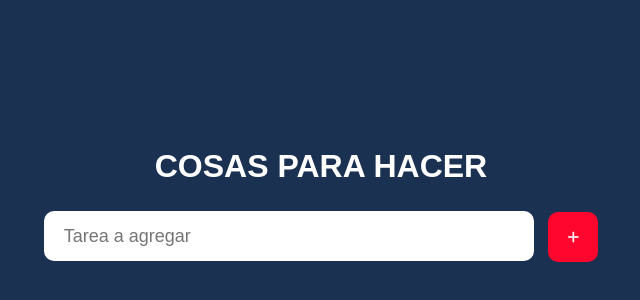
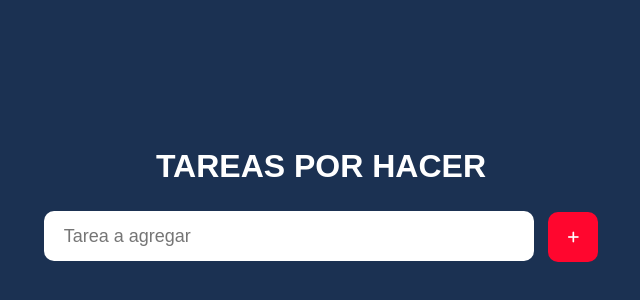
Before and after one commit to Estebang2001/to-do-list, a plain HTML site: page index.html in a window 1280 px wide. Shown: the part 198-498 px from the top of the page, without its empty margins (319-959 px from the left). Drawn offline with Linux system fonts and the light colour scheme.

Commit message:
Update index.html

```diff
--- a/index.html
+++ b/index.html
@@ -8,7 +8,7 @@
 <body>
 
   <div>
-    <h1>COSAS PARA HACER</h1>
+    <h1>TAREAS POR HACER</h1>
 
     <div class="input-div">
 
```
